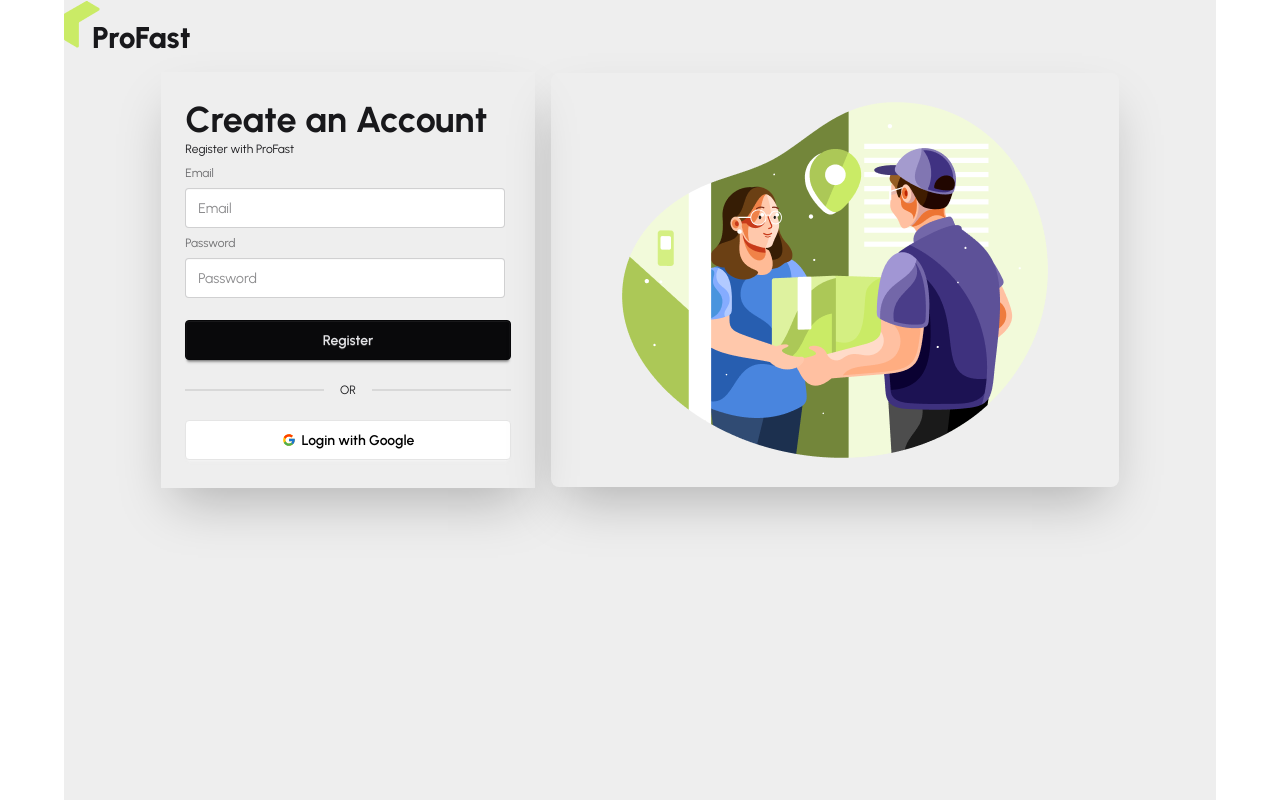
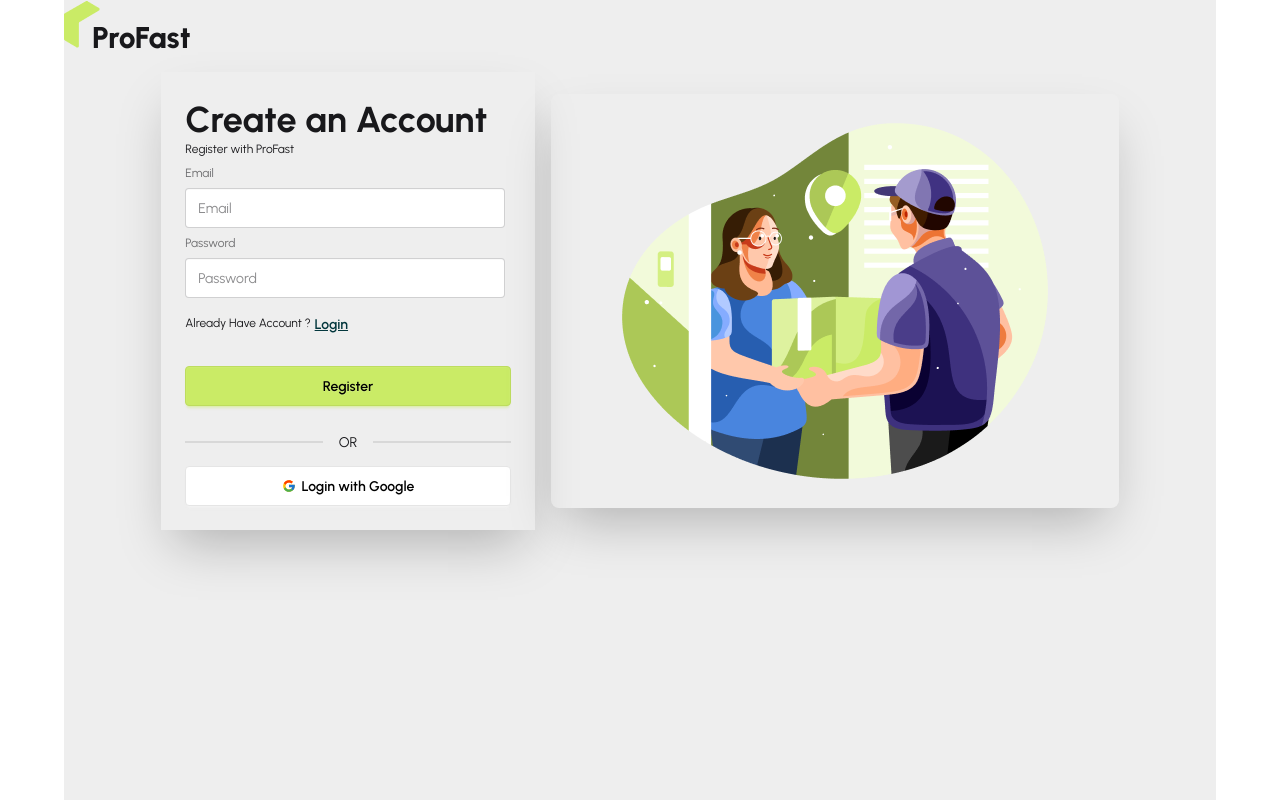
Before and after one commit to ArmanHossainWeb/Pro-Fast-Client, a React (Vite) app: page /register in a window 1280 px wide. Built offline with nearby package versions, Linux system fonts and the light colour scheme; no server answers.

Commit message:
feat; socialLogin system implement

```diff
--- /dev/null
+++ b/src/Route/PrivetRoute/PrivetRoute.jsx
@@ -0,0 +1,19 @@
+import React from 'react';
+import UseAuth from '../../Hooks/UseAuth';
+import Loader from '../../pages/shared/Loader/Loader';
+import { Navigate } from 'react-router';
+
+const PrivetRoute = ({children}) => {
+    const {user,loading}= UseAuth()
+
+    if(loading){
+        return Loader;
+    }
+    if(!user) {
+        <Navigate to={"/login"}></Navigate>
+    }
+
+    return children;
+};
+
+export default PrivetRoute;
--- a/src/layout/AuthLayout.jsx
+++ b/src/layout/AuthLayout.jsx
@@ -6,9 +6,7 @@ import ProFastLogo from "../pages/shared/proFastLogo/ProFastLogo";
 const AuthLayout = () => {
   return (
     <div className="bg-base-300 min-h-screen">
-      <div>
         <ProFastLogo></ProFastLogo>
-      </div>
       <div className="hero-content flex-col lg:flex-row-reverse">
         <img src={AuthImg} className="max-w-xl rounded-lg shadow-2xl" />
         <div className="w-full md:w-1/5  lg:w-1/3 ">
--- a/src/pages/Authentication/Login/Login.jsx
+++ b/src/pages/Authentication/Login/Login.jsx
@@ -1,13 +1,27 @@
 import React from "react";
 import { useForm } from "react-hook-form";
 import { FcGoogle } from "react-icons/fc";
+import { Link } from "react-router";
+import SocialLogin from "../SocialLogin/SocialLogin";
+import UseAuth from "../../../Hooks/UseAuth";
 
 const Login = () => {
-  const {register, handleSubmit, formState: {errors}} = useForm()
+  const {
+    register,
+    handleSubmit,
+    formState: { errors },
+  } = useForm();
+  const { signIn } = UseAuth();
 
   const onSubmit = (data) => {
-    console.log(data);
-  }
+    signIn(data.email, data.password)
+    .then(result => {
+      console.log(result.user);
+    })
+    .catch(error => {
+      console.log(error);
+    })
+  };
 
   return (
     <div className="max-w-lg shrink-0 shadow-2xl">
@@ -19,30 +33,46 @@ const Login = () => {
           </div>
           {/* email  */}
           <label className="label">Email</label>
-          <input type="email" {...register('email', {required:true})} className="input" placeholder="Email" />
+          <input
+            type="email"
+            {...register("email", { required: true })}
+            className="input"
+            placeholder="Email"
+          />
           {/* password */}
           <label className="label">Password</label>
-          <input type="password" {...register('password',  {required:true, minLength:6})} className="input" placeholder="Password" />
+          <input
+            type="password"
+            {...register("password", { required: true, minLength: 6 })}
+            className="input"
+            placeholder="Password"
+          />
 
-          {
-            errors.password?.type === "required" && <p className="text-red-500"> password is required</p>
-          }
-          {
-            errors.password?.type === "minLength" && <p className="text-red-500">password must be 6 charecter oo longer</p>
-          }
+          {errors.password?.type === "required" && (
+            <p className="text-red-500"> password is required</p>
+          )}
+          {errors.password?.type === "minLength" && (
+            <p className="text-red-500">
+              password must be 6 charecter oo longer
+            </p>
+          )}
+
           <div>
-            <a className="link link-hover">Forgot password?</a>
+            <a className="link link-hover text-red-500">Forgot password?</a>
+            {/* naviage user to login page  */}
+            <p className="items-center">
+              Don't Have Account ?
+              <Link
+                className="btn btn-link text-secondary  p-0"
+                to={"/register"}
+              >
+                Register
+              </Link>
+            </p>
           </div>
-          <button className="btn btn-neutral mt-4">Login</button>
-
-           <div className="divider">OR</div>
-
-          {/* Google */}
-          <button className="btn bg-white text-black border-[#e5e5e5]">
-            <FcGoogle />
-            Login with Google
-          </button>
+          <button className="btn btn-primary text-black mt-4">Login</button>
         </form>
+        <SocialLogin></SocialLogin>
       </div>
     </div>
   );
--- a/src/pages/Authentication/Register/Register.jsx
+++ b/src/pages/Authentication/Register/Register.jsx
@@ -2,6 +2,8 @@ import React from "react";
 import { useForm } from "react-hook-form";
 import { FcGoogle } from "react-icons/fc";
 import UseAuth from "../../../Hooks/UseAuth";
+import { Link } from "react-router";
+import SocialLogin from "../SocialLogin/SocialLogin";
 
 const Register = () => {
   const {
@@ -9,17 +11,17 @@ const Register = () => {
     handleSubmit,
     formState: { errors },
   } = useForm();
-  const {createUser} = UseAuth();
+  const { createUser } = UseAuth();
 
   const onSubmit = (data) => {
     console.log(data);
     createUser(data.email, data.password)
-    .then(result => {
-      console.log(result.user);
-    })
-    .catch(error => {
-      console.error(error);
-    })
+      .then((result) => {
+        console.log(result.user);
+      })
+      .catch((error) => {
+        console.error(error);
+      });
   };
   return (
     <div className="max-w-lg shrink-0 shadow-2xl">
@@ -48,7 +50,6 @@ const Register = () => {
             className="input"
             placeholder="Password"
           />
-
           {errors.password?.type === "required" && (
             <p className="text-red-500"> password is required</p>
           )}
@@ -57,16 +58,18 @@ const Register = () => {
               password must be 6 charecter oo longer
             </p>
           )}
-          <button className="btn btn-neutral mt-4">Register</button>
 
-          <div className="divider">OR</div>
+          {/* naviage user to login page  */}
+          <p className="items-center">
+            Already Have Account ?{" "}
+            <Link className="btn btn-link text-secondary  p-0" to={"/login"}>
+              Login
+            </Link>{" "}
+          </p>
 
-          {/* Google */}
-          <button className="btn bg-white text-black border-[#e5e5e5]">
-            <FcGoogle />
-            Login with Google
-          </button>
+          <button className="btn btn-primary text-black mt-4">Register</button>
         </form>
+        <SocialLogin></SocialLogin>
       </div>
     </div>
   );
--- /dev/null
+++ b/src/pages/Authentication/SocialLogin/SocialLogin.jsx
@@ -0,0 +1,33 @@
+import React from "react";
+import { FcGoogle } from "react-icons/fc";
+import UseAuth from "../../../Hooks/UseAuth";
+
+const SocialLogin = () => {
+  const {googleLogin} = UseAuth();
+
+  const handleGoogleLogin = () => {
+    googleLogin()
+    .then(result => {
+        console.log(result.user);
+    })
+    .catch(error => {
+        console.log(error);
+    })
+  };
+  return (
+    <div>
+      <div className="divider">OR</div>
+
+      {/* Google */}
+      <button
+        onClick={handleGoogleLogin}
+        className="btn bg-white text-black border-[#e5e5e5] w-full"
+      >
+        <FcGoogle />
+        Login with Google
+      </button>
+    </div>
+  );
+};
+
+export default SocialLogin;
--- /dev/null
+++ b/src/pages/shared/Loader/Loader.jsx
@@ -0,0 +1,11 @@
+import React from 'react';
+
+const Loader = () => {
+    return (
+        <div className='text-center items-center'>
+            <span className="loading loading-bars loading-xl"></span>
+        </div>
+    );
+};
+
+export default Loader;
--- a/src/pages/shared/Navbar/Navbar.jsx
+++ b/src/pages/shared/Navbar/Navbar.jsx
@@ -1,13 +1,25 @@
 import React from "react";
-import { NavLink } from "react-router";
+import { Link, NavLink } from "react-router";
 import ProFastLogo from "../proFastLogo/ProFastLogo";
+import UseAuth from "../../../Hooks/UseAuth";
 
 const Navbar = () => {
+  const { user, logOut } = UseAuth();
   const navItems = (
     <li>
       <NavLink to={"/"}>Home</NavLink>
     </li>
   );
+
+  const handleLogout = () => {
+    logOut()
+    .then(() => {
+      console.log("sin out successfully");
+    })
+    .catch(error => {
+      console.log(error);
+    })
+  }
   return (
     <div className="navbar bg-base-100 shadow-sm">
       <div className="navbar-start">
@@ -33,18 +45,27 @@ const Navbar = () => {
             tabIndex={0}
             className="menu menu-sm dropdown-content bg-base-100 rounded-box z-1 mt-3 w-52 p-2 shadow"
           >
-           {navItems}
+            {navItems}
           </ul>
         </div>
-        <a className="btn btn-ghost text-xl"><ProFastLogo></ProFastLogo></a>
+        <a className="btn btn-ghost text-xl">
+          <ProFastLogo></ProFastLogo>
+        </a>
       </div>
       <div className="navbar-center hidden lg:flex">
-        <ul className="menu menu-horizontal px-1">
-            {navItems}
-        </ul>
+        <ul className="menu menu-horizontal px-1">{navItems}</ul>
       </div>
       <div className="navbar-end">
-        <a className="btn">Button</a>
+        {user ? ( // If a user exists (logged in)
+          <button className="btn btn-primary text-black" onClick={handleLogout}>
+            Log Out
+          </button>
+        ) : (
+          // If no user exists (not logged in)
+          <Link to={"/login"} className="btn btn-primary text-black">
+            Login
+          </Link>
+        )}
       </div>
     </div>
   );
--- a/src/pages/shared/proFastLogo/ProFastLogo.jsx
+++ b/src/pages/shared/proFastLogo/ProFastLogo.jsx
@@ -1,13 +1,18 @@
-import React from 'react';
-import logo from "../../../assets/logo.png"
+import React from "react";
+import logo from "../../../assets/logo.png";
+import { Link } from "react-router";
 
 const ProFastLogo = () => {
-    return (
-        <div className='flex items-end'>
-            <img className='mb-2' src={logo} alt="" />
-            <p className='text-3xl -ml-2 font-extrabold'>ProFast</p>
+  return (
+    <div>
+      <Link to={"/"}>
+        <div className="flex items-end">
+          <img className="mb-2" src={logo} alt="" />
+          <p className="text-3xl -ml-2 font-extrabold">ProFast</p>
         </div>
-    );
+      </Link>
+    </div>
+  );
 };
 
 export default ProFastLogo;
```
